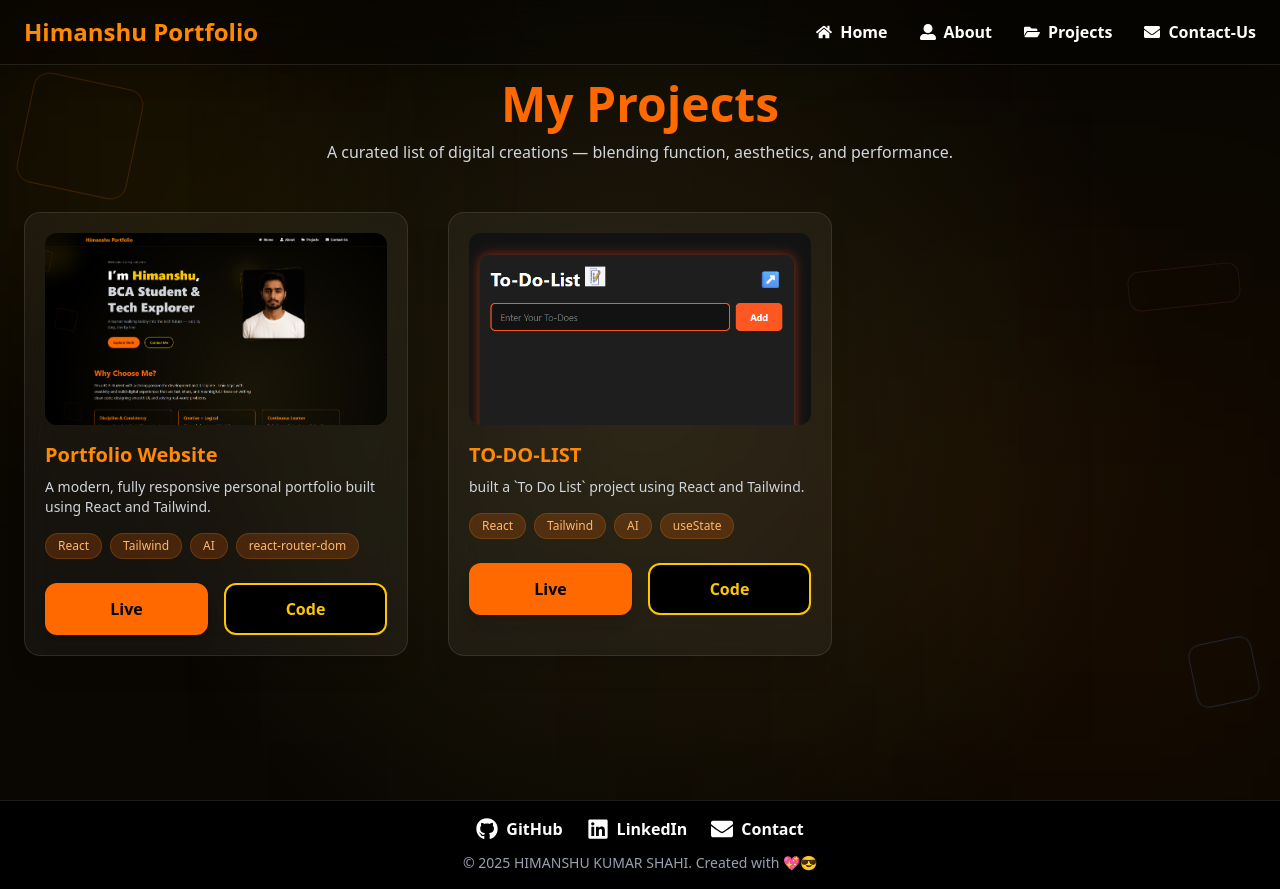
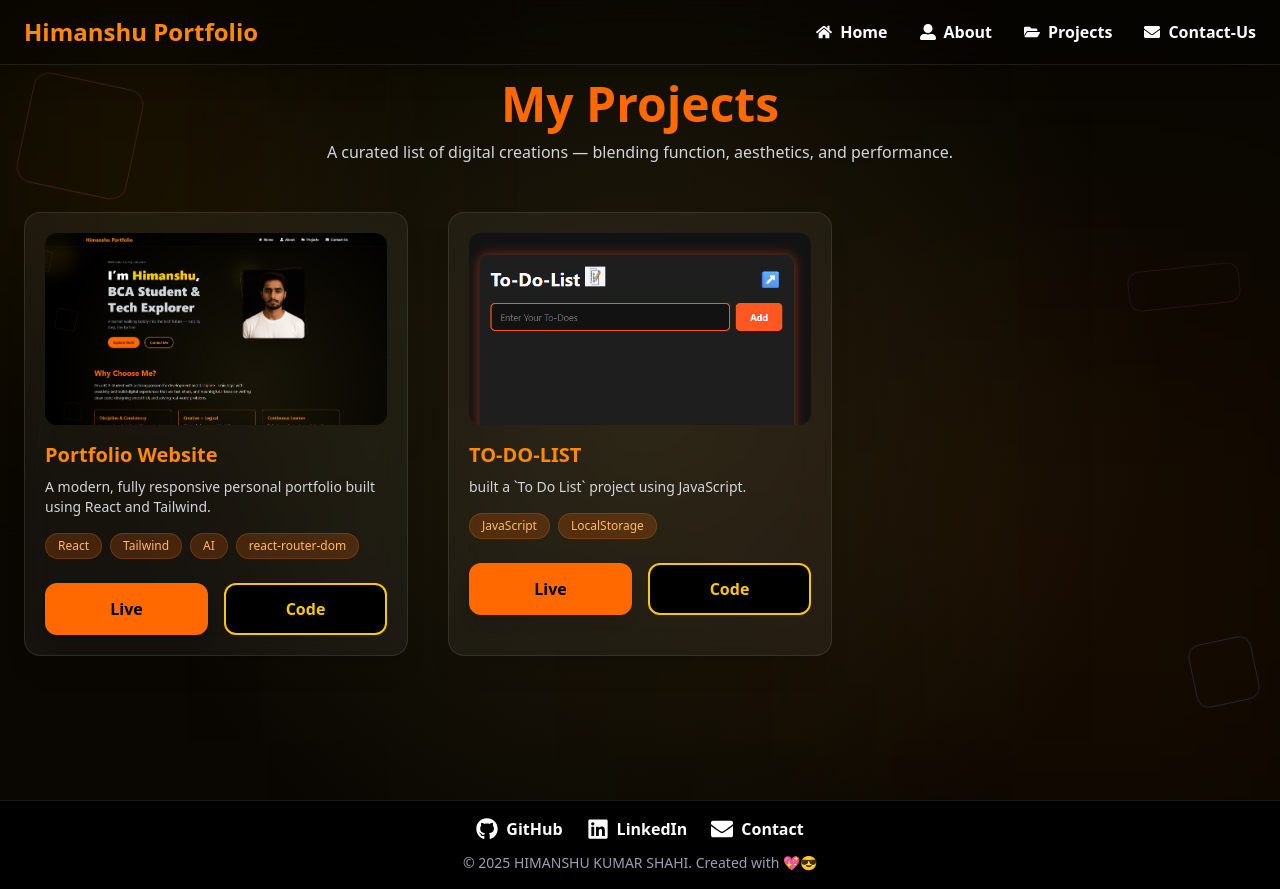
Before and after one commit to HimanshuKumarShahi/chai-aur-react, a React (Vite) app in the folder Portfolio/: page /projects in a window 1280 px wide. Built offline with nearby package versions, Linux system fonts and the light colour scheme.

Commit message:
To-do list project in javaScript.

```diff
--- a/Portfolio/src/components/Projects/Project.jsx
+++ b/Portfolio/src/components/Projects/Project.jsx
@@ -12,8 +12,8 @@ const projects = [
   {
     title: "TO-DO-LIST",
     img: "/project_2.png",
-    desc: " built a `To Do List` project using React and Tailwind.",
-    tech: ["React", "Tailwind", "AI","useState"],
+    desc: " built a `To Do List` project using JavaScript.",
+    tech: ["JavaScript","LocalStorage"],
     live: "https://to-do-list-delta-wheat.vercel.app/",
     code: "https://github.com/HimanshuKumarShahi",
   },
```
